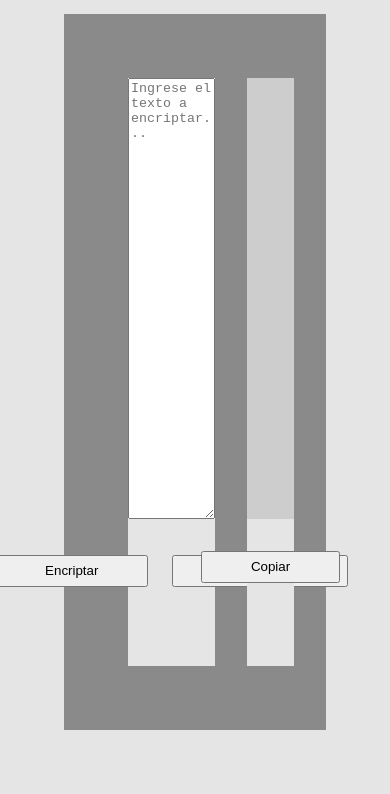
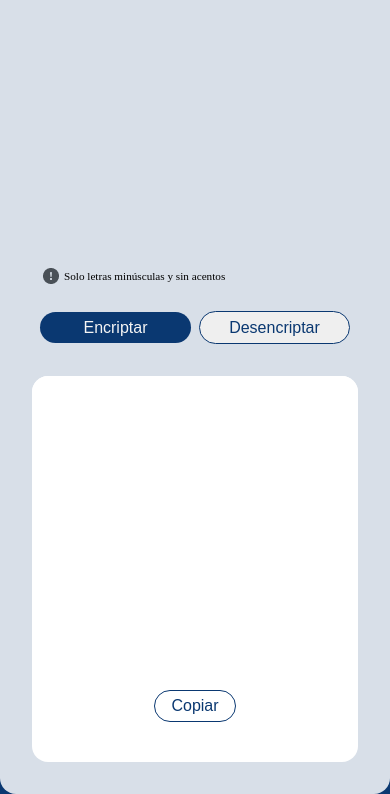
Before and after one commit to Ferclemens/encriptador-de-texto, a plain HTML site: page index.html in a window 390 px wide. Shown: the part 50-844 px from the top of the page. Drawn offline with Linux system fonts and the light colour scheme.

Commit message:
Responsive and styles done

```diff
--- a/index.html
+++ b/index.html
@@ -10,8 +10,15 @@
 
 <body>
     <section class="container__general">
+        <div class="container__logo">
+            <img class="logo" src="./assets/Logo.svg" alt="logo Alura Latam">
+        </div>
         <div class="container__texto__a__encriptar">
             <textarea name="texto" id="texto" placeholder="Ingrese el texto a encriptar..."></textarea>
+            <div class="warning">
+                <img src="./assets/warning.png" alt="simbolo de exclamación">
+                <p>Solo letras minúsculas y sin acentos</p>
+            </div>
             <div class="container__botones">
                 <button class="boton__encriptar">Encriptar</button>
                 <button class="boton__desencriptar">Desencriptar</button>
--- a/styles.css
+++ b/styles.css
@@ -1,7 +1,7 @@
 :root {
-  --body-background: #e5e5e5;
-  --container-general-background: #8a8a8a;
-  --container-texto-encriptado: #cdcdcd;
+  --body-background: #0a3871;
+  --container-general-background: #d8dfe8;
+  --container-texto-encriptado: #ffffff;
 }
 
 * {
@@ -15,7 +15,17 @@ body {
   width: 100vw;
   height: 100vh;
 }
+.container__logo {
+  position: absolute;
+  top: 0.8rem;
+  left: -0.8rem;
+}
+.logo {
+  width: 5rem;
+  height: 3rem;
+}
 .container__general {
+  position: relative;
   padding: 4rem;
   height: 100%;
   width: auto;
@@ -23,28 +33,53 @@ body {
   display: flex;
   gap: 2rem;
   justify-content: space-around;
+  border-radius: 1rem;
 }
-
+/*--------------------------------*/
 textarea {
   width: 100%;
-  height: 75%;
+  height: 60%;
+  background-color: var(--container-general-background);
+  border: none;
+  resize: none;
+}
+/*--------------------------------*/
+.warning {
+  height: 1rem;
+  width: auto;
+  display: flex;
+  gap: 0.3rem;
+  position: absolute;
+  left: 0.5rem;
+  top: 73%;
+  font-size: small;
+  align-items: center;
 }
 .container__botones {
-  padding: 2rem 0;
+  width: 100%;
+  margin: 1rem;
   display: flex;
   gap: 1.5rem;
   justify-content: center;
+  align-items: center;
 }
 .container__texto__a__encriptar {
-  width: 65%;
-  background-color: var(--body-background);
+  width: 50%;
+  background-color: var(--container-general-background);
+  display: flex;
+  flex-direction: column;
+  justify-content: space-between;
+  align-items: center;
+  position: relative;
 }
 .container__texto__encriptado {
-  width: 35%;
-  background-color: var(--body-background);
+  width: 50%;
+  background-color: var(--container-texto-encriptado);
+  border-radius: 1rem;
+  overflow: hidden;
   display: flex;
   flex-direction: column;
-  justify-content: start;
+  justify-content: space-between;
   align-items: center;
 }
 .texto__encriptado {
@@ -53,14 +88,135 @@ textarea {
   height: 75%;
 }
 .boton__encriptar {
+  width: 50%;
   text-align: center;
-  padding: 0.4rem 3rem;
+  padding: 1rem 2rem;
+  background-color: var(--body-background);
+  border-radius: 1.5rem;
+  color: whitesmoke;
+  border: none;
+  font-size: 1rem;
 }
 .boton__desencriptar {
+  width: 50%;
   text-align: center;
-  padding: 0.4rem 3rem;
+  padding: 1rem 2rem;
+  border-radius: 1.5rem;
+  border: 1px solid var(--body-background);
+  color: var(--body-background);
+  font-size: 1rem;
 }
 .boton__copiar {
-  margin-top: 2rem;
-  padding: 0.4rem 3rem;
+  margin: 1rem;
+  padding: 1rem 4rem;
+  border-radius: 1.5rem;
+  border: 1px solid var(--body-background);
+  color: var(--body-background);
+  font-size: 1rem;
+  background-color: var(--container-texto-encriptado);
 }
+
+@media (max-width: 640px) {
+  body {
+    padding: 0;
+    background-color: var(--body-background);
+    width: 100vw;
+    height: 100vh;
+  }
+  .container__general {
+    height: 100%;
+    width: auto;
+    background-color: var(--container-general-background);
+    display: flex;
+    gap: 1rem;
+    justify-content: space-around;
+    flex-direction: column;
+    padding: 0;
+  }
+  .container__texto__a__encriptar {
+    width: 100%;
+    height: 50%;
+    position: relative;
+  }
+  .container__texto__encriptado {
+    width: 100%;
+    height: 50%;
+    display: flex;
+    flex-direction: column;
+    justify-content: start;
+    align-items: center;
+  }
+  .boton__encriptar {
+    padding: 2rem;
+  }
+  .boton__desencriptar {
+    padding: 2rem;
+  }
+  .boton__copiar {
+    margin-top: 1.5rem;
+    padding: 2rem;
+  }
+  .warning {
+    left: 2.5rem;
+    top: 38%;
+    font-size: 0.7rem;
+  }
+}
+@media (max-width: 768px) {
+  body {
+    padding: 0;
+  }
+  .container__general {
+    padding: 1rem;
+    gap: 1rem;
+  }
+  .container__botones {
+    padding: 0.5rem;
+    display: flex;
+    gap: 0.5rem;
+    justify-content: center;
+  }
+  textarea {
+    width: 100%;
+    height: 50%;
+    background-color: var(--container-general-background);
+    border: none;
+    resize: none;
+  }
+  .warning {
+    left: 2.5rem;
+    top: 38%;
+    font-size: 0.7rem;
+  }
+  .logo {
+    width: 3.7rem;
+    height: 1rem;
+  }
+  .boton__copiar {
+    margin-bottom: 1.5rem;
+  }
+}
+@media (max-width: 1024px) {
+  .container__general {
+    padding: 2rem;
+    gap: 0.5rem;
+  }
+  .boton__encriptar {
+    padding: 0.4rem 1rem;
+  }
+  .boton__desencriptar {
+    padding: 0.4rem 1rem;
+  }
+  .boton__copiar {
+    padding: 0.4rem 1rem;
+  }
+  .warning {
+    left: 0.7rem;
+    top: 74%;
+    font-size: 0.7rem;
+  }
+  .logo {
+    width: 3.7rem;
+    height: 1rem;
+  }
+}
```
Also changed, not shown: assets/Muñeco.svg (added), assets/warning.png (added).
